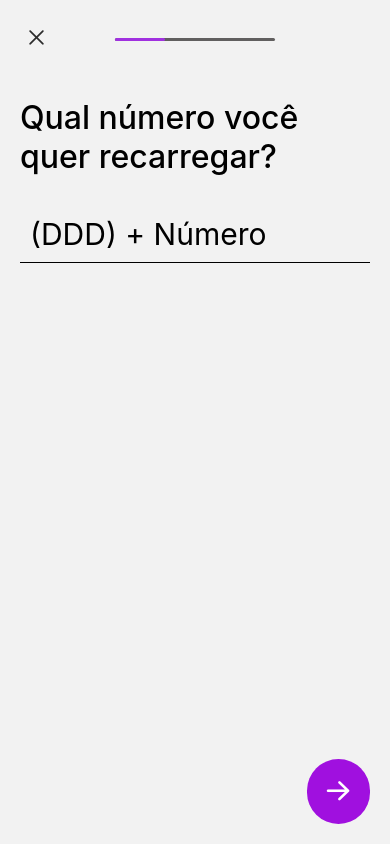
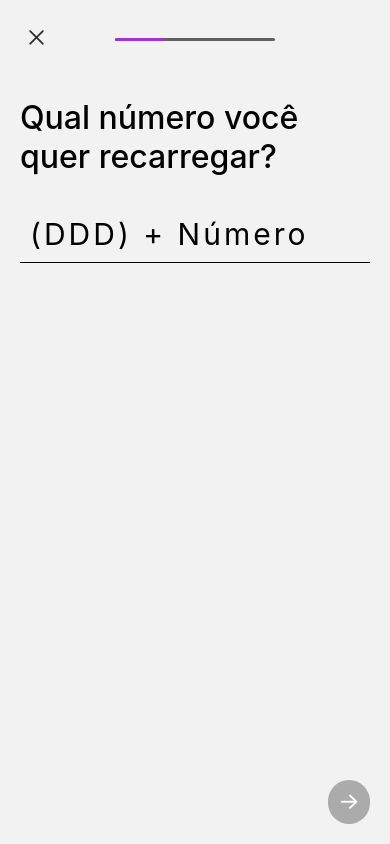
Before and after one commit to warlleism/app-nubank-clone, a React Native app: screen /Recharge in a window 390 px wide. Built offline with nearby package versions, Linux system fonts and the light colour scheme.

Commit message:
correções na tela de recarga

```diff
--- a/App.js
+++ b/App.js
@@ -8,7 +8,8 @@ import Pay from "./view/home/pay/index"
 import PixArea from './view/home/pixArea';
 import Transfer from './view/home/transfer';
 import Depositar from './view/home/deposit';
-import CellPhoneRecharge from './view/home/cellPhoneRecharge';
+import CellPhoneRecharge from './view/home/cellPhoneRecharge/numberRecharge/index';
+import SelectOperator from './view/home/cellPhoneRecharge/selectOperator';
 
 const Stack = createStackNavigator();
 
@@ -28,6 +29,7 @@ function MyStack() {
       <Stack.Screen name="Transfer" component={Transfer} />
       <Stack.Screen name="Deposit" component={Depositar} />
       <Stack.Screen name="Recharge" component={CellPhoneRecharge} />
+      <Stack.Screen name="Operator" component={SelectOperator} />
     </Stack.Navigator>
   );
 }
--- a/view/home/cellPhoneRecharge/index.js
+++ /dev/null
@@ -1,45 +0,0 @@
-import { useEffect } from "react";
-import { StyleSheet, Text, TextInput, View, Animated, } from "react-native";
-import { TouchableOpacity } from "react-native-gesture-handler";
-import NavegateTopScreen from "../../../components/topScreenNavegate";
-import Icon from "react-native-vector-icons/AntDesign";
-
-export default function CellPhoneRecharge() {
-
-    return (
-        <View style={{ position: "relative", display: "flex", justifyContent: "space-between", height: "100%" }}>
-
-            <View>
-                <NavegateTopScreen route={"Home"} icon={"close"} />
-                <View style={{ width: "100%", top: -37, display: "flex", alignItems: "center" }}>
-                    <View style={{ backgroundColor: "#4a4848db", width: 160, height: 3, borderRadius: 50 }}>
-                        <View style={{ backgroundColor: "#a031df", width: 50, height: 3, borderRadius: 50 }}>
-                        </View>
-                    </View>
-                </View>
-
-                <View style={{ padding: 20, position: "relative" }}>
-                    <Text style={{ fontSize: 32, width: "100%", marginBottom: 10, fontWeight: "500" }}>Qual número você quer recarregar?</Text>
-                    <TextInput
-                        autoFocus={true}
-                        selectionColor={"#a031df"}
-                        keyboardType={"number-pad"}
-                        placeholder={"(DDD) + Número"}
-                        style={{ borderBottomColor: "black", borderBottomWidth: 1, padding: 10, fontSize: 30, marginTop: 20 }} />
-                </View>
-            </View>
-
-            <TouchableOpacity onPress={() => console.log("teste")} style={{ width: "100%", display: "flex",alignItems: "flex-end", marginBottom: 20, marginLeft: -20}}>
-                <Text style={{ width: 63, borderRadius: 50, padding: 16, backgroundColor: "#a010df" }}>
-                    <Icon name="arrowright" size={30} color={"#ffff"} />
-                </Text>
-            </TouchableOpacity>
-        </View>
-    )
-}
-
-// const line = StyleSheet.create({
-//     line: {
-
-//     }
-// })
--- /dev/null
+++ b/view/home/cellPhoneRecharge/numberRecharge/index.js
@@ -0,0 +1,85 @@
+import { useEffect, useState } from "react";
+import { StyleSheet, Text, TextInput, View } from "react-native";
+import { TouchableOpacity } from "react-native-gesture-handler";
+import NavegateTopScreen from "../../../../components/topScreenNavegate"
+import Icon from "react-native-vector-icons/AntDesign";
+import { useNavigation } from "@react-navigation/native";
+
+export default function CellPhoneRecharge() {
+
+    const [numero, setNumero] = useState('')
+    const [numeroTratado, setNumeroTratado] = useState('')
+
+    const phoneTratado = () => {
+        numero.replace(/(\d{2})?(\d{1})?(\d{1})?(\d{1})?(\d{1})?(\d{1})?(\d{1})?(\d{1})?(\d{1})?(\d{1})?/,
+            function (matchDaRegex, grupo1, grupo2, grupo3, grupo4, grupo5, grupo6, grupo7, grupo8, grupo9, grupo10) {
+                setNumeroTratado(`${grupo1 ? `(${grupo1})` : ''}${grupo2 ? grupo2 : ' '}${grupo3 ? grupo3 : ' '}${grupo4 ? grupo4 : ' '}${grupo5 ? grupo5 : ' '}${grupo6 ? grupo6 : ' '}${grupo7 ? grupo7 : ' '}${grupo8 ? grupo8 : ' '}${grupo9 ? grupo9 : ' '}${grupo10 ? grupo10 : ' '}`)
+            })
+    }
+
+
+
+    const navigation = useNavigation();
+
+    useEffect(() => {
+        phoneTratado()
+    }, [numero])
+
+    return (
+        <View style={styleContent.main}>
+            <View style={{ position: "relative" }}>
+                <NavegateTopScreen route={"Home"} icon={"close"} />
+                <View style={{ width: "100%", top: -37, display: "flex", alignItems: "center" }}>
+                    <View style={{ backgroundColor: "#4a4848db", width: 160, height: 3, borderRadius: 50 }}>
+                        <View style={{ backgroundColor: "#a031df", width: 50, height: 3, borderRadius: 50 }}>
+                        </View>
+                    </View>
+                </View>
+                <View style={{ padding: 20, position: "relative" }}>
+                    <Text style={{ fontSize: 32, width: "100%", marginBottom: 10, fontWeight: "500" }}>Qual número você quer recarregar?</Text>
+                    <TextInput
+                        autoFocus={true}
+                        selectionColor={"#a031df"}
+                        color={"transparent"}
+                        keyboardType={"number-pad"}
+                        placeholder={"(DDD) + Número"}
+                        onChangeText={(e) => setNumero(e)}
+                        style={styleContent.input} />
+                </View>
+                <Text style={{ fontSize: 32, position: "absolute", bottom: 29.1, left: 19.2, color: "black" }}>{numeroTratado}</Text>
+            </View>
+            <TouchableOpacity disabled={numero.length <= 10 ? true : false} onPress={() => navigation.navigate('Operator')} style={{ width: "100%", display: "flex", alignItems: "flex-end", marginBottom: 20, marginLeft: -20 }}>
+                <Text style={numero.length <= 10 ? styleContent.buttonDesable : styleContent.button}>
+                    <Icon name="arrowright" size={22} color={"#ffff"} />
+                </Text>
+            </TouchableOpacity>
+        </View>
+    )
+}
+
+const styleContent = StyleSheet.create({
+    main: {
+        position: "relative",
+        display: "flex",
+        justifyContent: "space-between",
+        height: "100%"
+    },
+    button: {
+        borderRadius: 200 / 2,
+        padding: 10,
+        backgroundColor: "#a010df"
+    },
+    buttonDesable: {
+        borderRadius: 200 / 2,
+        padding: 10,
+        backgroundColor: "#4a48486b"
+    },
+    input: {
+        letterSpacing: 3,
+        borderBottomColor: "black",
+        borderBottomWidth: 1,
+        padding: 10,
+        fontSize: 30,
+        marginTop: 20,
+    }
+})
--- /dev/null
+++ b/view/home/cellPhoneRecharge/selectOperator/index.js
@@ -0,0 +1,9 @@
+import { Text } from "react-native";
+
+export default function SelectOperator() {
+    return (
+        <>
+            <Text>Teste</Text>
+        </>
+    )
+}
```
